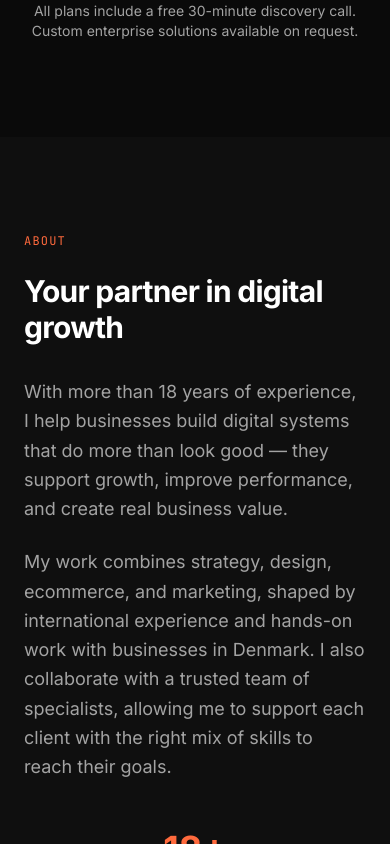
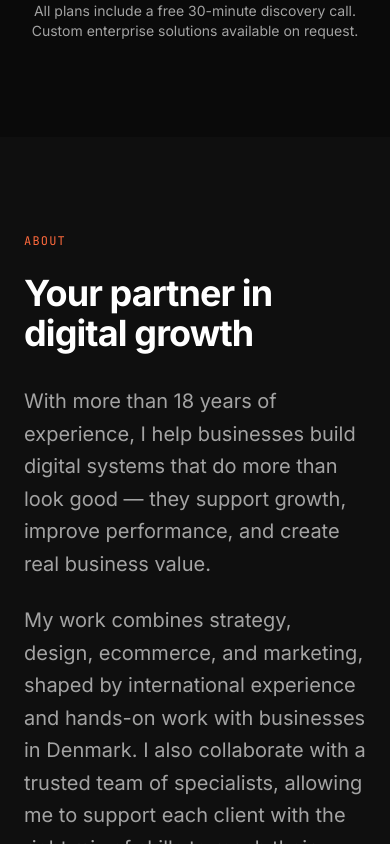
Before and after one commit to hejculto/premium-site, a Next.js app: page / in a window 390 px wide. Shown: the part 11156-12000 px from the top of the page. Built offline with nearby package versions, Linux system fonts and the light colour scheme.

Commit message:
Increase About section typography for mobile

```diff
--- a/src/components/About.tsx
+++ b/src/components/About.tsx
@@ -23,15 +23,15 @@ export function About() {
             About
           </span>
 
-          <h2 className="text-3xl md:text-4xl lg:text-5xl font-bold tracking-tight text-white mb-8">
+          <h2 className="text-4xl sm:text-5xl md:text-4xl lg:text-5xl font-bold tracking-tight text-white mb-8">
             Your partner in digital growth
           </h2>
 
           <div className="space-y-6 mb-12">
-            <p className="text-lg text-neutral-400 leading-relaxed">
+            <p className="text-xl sm:text-2xl md:text-lg text-neutral-400 leading-relaxed">
               With more than 18 years of experience, I help businesses build digital systems that do more than look good — they support growth, improve performance, and create real business value.
             </p>
-            <p className="text-lg text-neutral-400 leading-relaxed">
+            <p className="text-xl sm:text-2xl md:text-lg text-neutral-400 leading-relaxed">
               My work combines strategy, design, ecommerce, and marketing, shaped by international experience and hands-on work with businesses in Denmark. I also collaborate with a trusted team of specialists, allowing me to support each client with the right mix of skills to reach their goals.
             </p>
           </div>
@@ -39,8 +39,8 @@ export function About() {
           <div className="grid grid-cols-1 sm:grid-cols-3 gap-8 mb-10">
             {stats.map((stat, i) => (
               <div key={i} className="text-center sm:text-left">
-                <span className="text-4xl md:text-5xl font-bold text-[#ff6a3d]">{stat.value}</span>
-                <p className="text-sm text-neutral-500 mt-1 uppercase tracking-wide">{stat.label}</p>
+                <span className="text-5xl sm:text-6xl md:text-5xl font-bold text-[#ff6a3d]">{stat.value}</span>
+                <p className="text-base sm:text-lg md:text-sm text-neutral-500 mt-2 uppercase tracking-wide">{stat.label}</p>
               </div>
             ))}
           </div>
```
